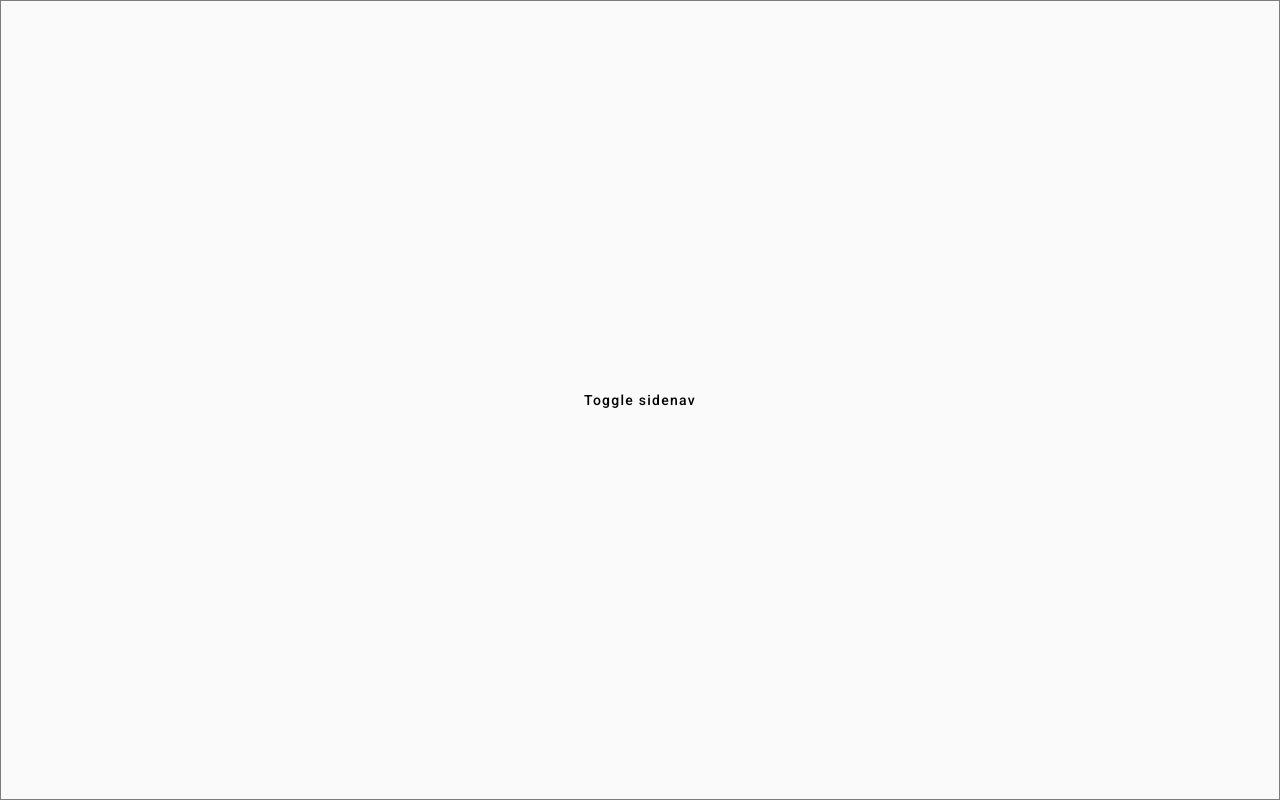
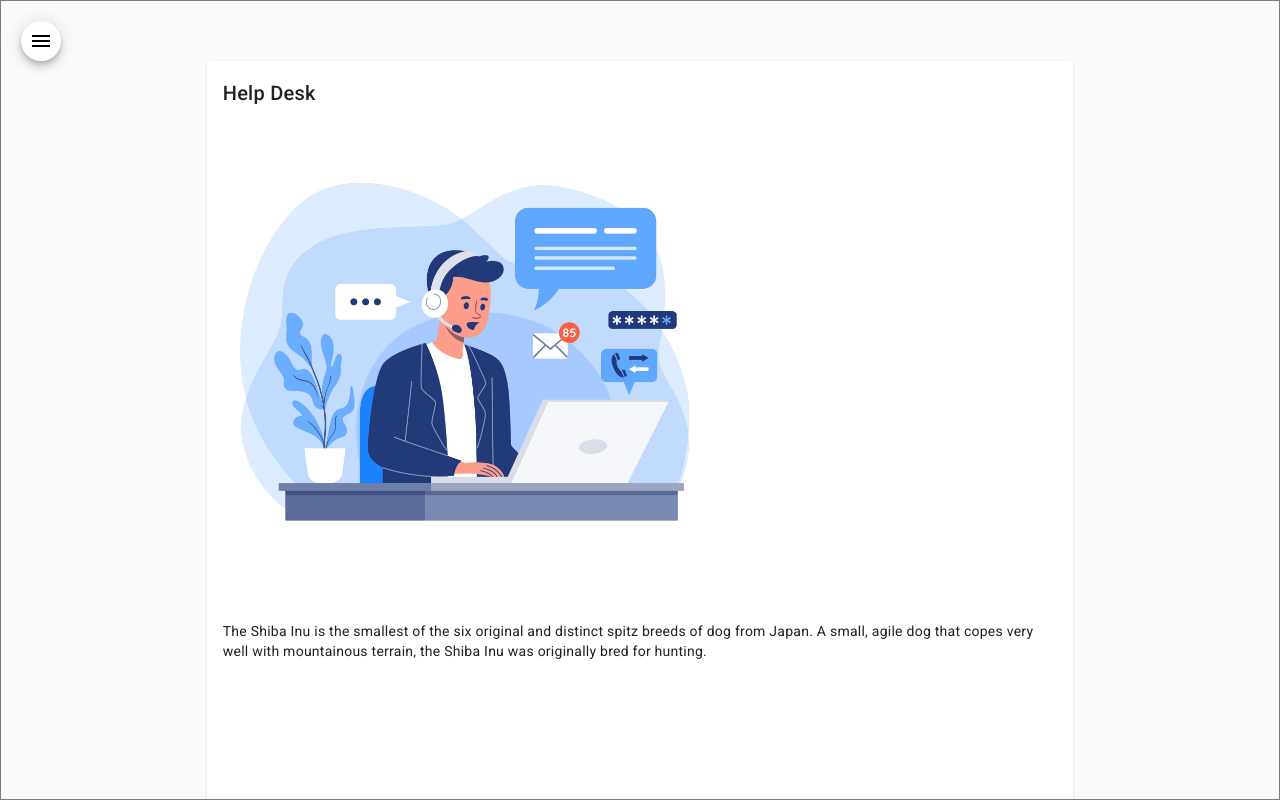
Before and after one commit to victorlourenco-vhl/helpdesk, an Angular app: page /home in a window 1280 px wide. Before the commit this address led to /. Built offline with nearby package versions, Linux system fonts and the light colour scheme.

Commit message:
FEAT: Criando o componente home

```diff
--- a/src/app/app-routing.module.ts
+++ b/src/app/app-routing.module.ts
@@ -1,7 +1,15 @@
 import { NgModule } from '@angular/core';
 import { RouterModule, Routes } from '@angular/router';
+import { HomeComponent } from './components/home/home.component';
+import { NavComponent } from './components/nav/nav.component';
 
-const routes: Routes = [];
+const routes: Routes = [
+  {
+    path: '', component: NavComponent, children: [
+      {path: 'home', component: HomeComponent}
+    ]
+  }
+];
 
 @NgModule({
   imports: [RouterModule.forRoot(routes)],
--- a/src/app/app.component.html
+++ b/src/app/app.component.html
@@ -1,2 +1,2 @@
-<app-nav></app-nav>
+<!-- <app-nav></app-nav> -->
 <router-outlet></router-outlet>
--- /dev/null
+++ b/src/app/components/home/home.component.css
@@ -0,0 +1,9 @@
+.card {
+    width: 70%;
+    height: 100vh;
+    margin: auto;
+}
+
+img {
+    width: 40vw;
+}
--- /dev/null
+++ b/src/app/components/home/home.component.html
@@ -0,0 +1,13 @@
+<mat-card class="card">
+    <mat-card-header>
+        <mat-card-title>Help Desk</mat-card-title>
+    </mat-card-header>
+    <img mat-card-image src="assets/helpdesk.jpg" alt="Photo of a Shiba Inu">
+    <mat-card-content>
+        <p>
+            The Shiba Inu is the smallest of the six original and distinct spitz breeds of dog from Japan.
+            A small, agile dog that copes very well with mountainous terrain, the Shiba Inu was originally
+            bred for hunting.
+        </p>
+    </mat-card-content>
+</mat-card>
--- a/src/app/components/nav/nav.component.css
+++ b/src/app/components/nav/nav.component.css
@@ -10,13 +10,17 @@ img {
   border: 1px solid rgba(0, 0, 0, 0.5);
 }
 
-.sidenav-content {
+.sidenav {
   display: flex;
-  height: 100%;
   align-items: center;
   justify-content: center;
+  padding: 20px;
 }
 
-.sidenav {
-    padding: 20px;
+.sidenav-content {
+  margin: 20px;
 }
+
+.mat-mdc-list-item-icon {
+  color: rgba(0, 0, 0, 0.54);
+}
--- a/src/app/components/nav/nav.component.html
+++ b/src/app/components/nav/nav.component.html
@@ -1,30 +1,31 @@
 <mat-drawer-container class="container" autosize>
     <mat-drawer #drawer class="sidenav" mode="side">
-        <img src="../../../assets/bate-papo-online.png" alt="">
+        <img src="assets/bate-papo-online.png" alt="">
         <mat-list>
-            <mat-list-item routerLink="/">
+            <mat-list-item routerLink="/home">
                 <mat-icon matListItemIcon>home</mat-icon>
                 <div matListItemTitle>Home</div>
-              </mat-list-item>
-              <mat-list-item>
+            </mat-list-item>
+            <mat-list-item routerLink="/">
                 <mat-icon matListItemIcon>folder</mat-icon>
                 <div matListItemTitle>teste</div>
-              </mat-list-item>
-              <mat-list-item>
+            </mat-list-item>
+            <mat-list-item routerLink="/">
                 <mat-icon matListItemIcon>code</mat-icon>
                 <div matListItemTitle>Github</div>
-              </mat-list-item>
-              <mat-list-item>
+            </mat-list-item>
+            <mat-list-item routerLink="/">
                 <mat-icon matListItemIcon>logout</mat-icon>
                 <div matListItemTitle>Logout</div>
-              </mat-list-item>
+            </mat-list-item>
         </mat-list>
     </mat-drawer>
 
     <div class="sidenav-content">
-        <button type="button" mat-button (click)="drawer.toggle()">
-            Toggle sidenav
+        <button mat-mini-fab color="basic" (click)="drawer.toggle()">
+            <mat-icon>menu</mat-icon>
         </button>
+        <router-outlet></router-outlet>
     </div>
 
 </mat-drawer-container>
--- a/src/app/components/nav/nav.component.ts
+++ b/src/app/components/nav/nav.component.ts
@@ -1,17 +1,25 @@
-import { Component } from '@angular/core';
+import { Component, OnInit } from '@angular/core';
 import { MatButtonModule } from '@angular/material/button';
 import { MatIconModule } from '@angular/material/icon';
 import { MatListModule } from '@angular/material/list';
 import { MatSidenavModule } from '@angular/material/sidenav';
+import { RouterOutlet } from '@angular/router';
+import { Router } from '@angular/router';
 
 
 @Component({
   selector: 'app-nav',
   standalone: true,
-  imports: [MatIconModule, MatListModule, MatSidenavModule, MatButtonModule],
+  imports: [MatIconModule, MatListModule, MatSidenavModule, MatButtonModule, RouterOutlet],
   templateUrl: './nav.component.html',
   styleUrl: './nav.component.css'
 })
-export class NavComponent {
+export class NavComponent implements OnInit{
   showFiller = false;
+
+  constructor(private router: Router) {}
+
+  ngOnInit(): void {
+    this.router.navigate(['home'])
+  }
 }
```
Also changed, not shown: src/app/components/home/home.component.ts (added, +14 -0 lines), src/assets/helpdesk.jpg (added), 1 other file (tests, documents, lock files or other folders).
